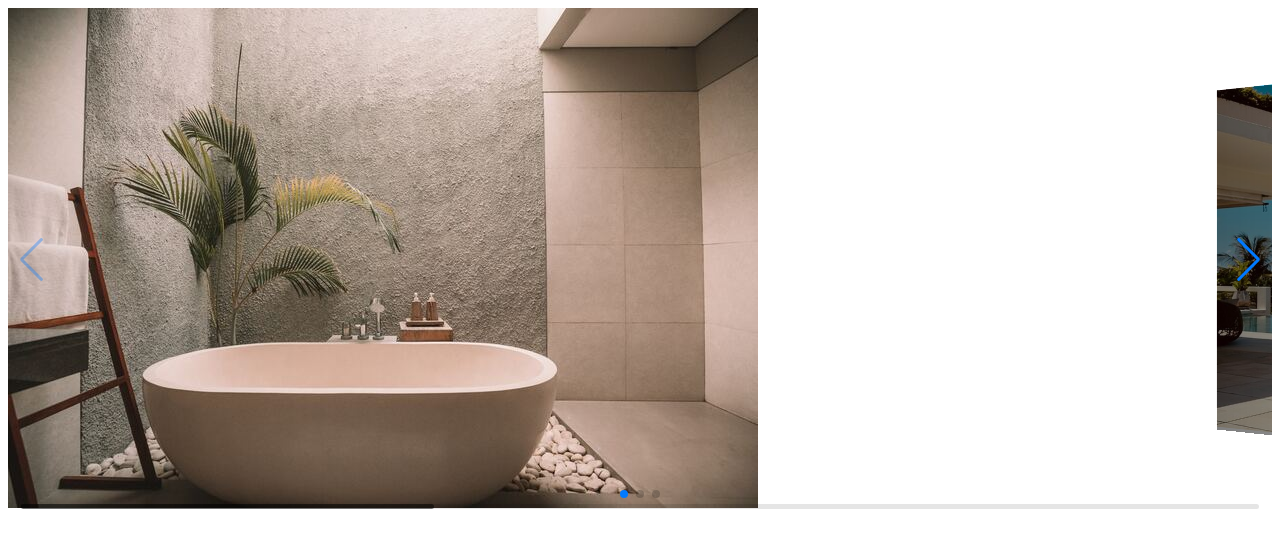
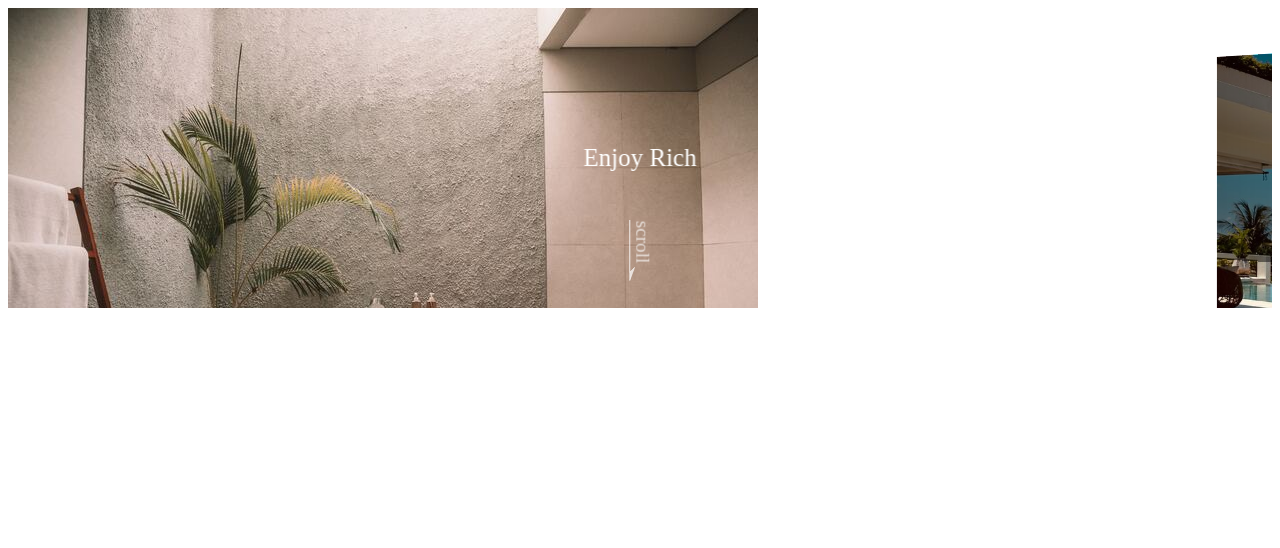
Before and after one commit to randoe0807/codemafia_js_css_2023, a plain HTML site: page 05/070/index.html in a window 1280 px wide. Drawn offline with Linux system fonts and the light colour scheme.

Commit message:
95 ヒーロースライダー実践編 part.1

```diff
--- /dev/null
+++ b/05/070/_mixin.scss
@@ -0,0 +1,19 @@
+@mixin animation(
+  $name,
+  $duration: 1s,
+  $timing-function: ease,
+  $delay: 0s,
+  $iteration-count: 1,
+  $direction: normal,
+  $fill-mode: forwards
+) {
+  animation: {
+    name: $name;
+    duration: $duration;
+    timing-function: $timing-function;
+    delay: $delay;
+    iteration-count: $iteration-count;
+    direction: $direction;
+    fill-mode: $fill-mode;
+  }
+}
--- a/05/070/index.html
+++ b/05/070/index.html
@@ -8,25 +8,28 @@
     <link rel="stylesheet" href="style.css">
   </head>
   <body>
+    <div id="globa-container">
+      <div id="container">
+        <div id="content">
+          <div class="hero">
+            <div class="swiper">
+              <!-- Additional required wrapper -->
+              <div class="swiper-wrapper">
+                <!-- Slides -->
+                <div class="swiper-slide"><div class="hero__title">Enjoy Rich</div><img src="images/image-1.jpg" alt="1"></div>
+                <div class="swiper-slide"><div class="hero__title">Fantastic</div><img src="images/image-2.jpg" alt="2"></div>
+                <div class="swiper-slide"><div class="hero__title">Experience</div><img src="images/image-3.jpg" alt="3"></div>
+              </div>
+              <div class="hero__footer">
+                <img class="hero__downarrow" src="images/arrow.svg">
+                <span class="hero__scrolltext">scroll</span>
+              </div>
+            </div>
+          </div>
+        </div>
+      </div>
+    </div>
     <!-- Slider main container -->
-    <div class="swiper">
-      <!-- Additional required wrapper -->
-      <div class="swiper-wrapper">
-        <!-- Slides -->
-        <div class="swiper-slide"><img src="images/image-1.jpg" alt="1"></div>
-        <div class="swiper-slide"><img src="images/image-2.jpg" alt="2"></div>
-        <div class="swiper-slide"><img src="images/image-3.jpg" alt="3"></div>
-      </div>
-      <!-- If we need pagination -->
-      <div class="swiper-pagination"></div>
-
-      <!-- If we need navigation buttons -->
-      <div class="swiper-button-prev"></div>
-      <div class="swiper-button-next"></div>
-
-      <!-- If we need scrollbar -->
-      <div class="swiper-scrollbar"></div>
-    </div>
 
     <script src="swiper-bundle.min.js"></script>
     <script src="main.js"></script>
--- a/05/070/main.js
+++ b/05/070/main.js
@@ -4,24 +4,4 @@ const swiper = new Swiper(".swiper", {
 //   direction: "vertical",
 //   loop: true,
 	effect: "coverflow",
-
-  // If we need pagination
-  pagination: {
-    // ページネーションの要素を指定
-    el: ".swiper-pagination",
-  },
-
-  // Navigation arrows
-  navigation: {
-    // 次のスライドへのbtn要素を指定
-    nextEl: ".swiper-button-next",
-    // 前のスライドへのbtn要素を指定
-    prevEl: ".swiper-button-prev",
-  },
-
-  // And if we need scrollbar
-  scrollbar: {
-    // スクロールバーの要素を指定
-    el: ".swiper-scrollbar",
-  },
 });
--- a/05/070/style.scss
+++ b/05/070/style.scss
@@ -1,4 +1,62 @@
+@use "_mixin" as *;
+
+$cWhite: white;
+
 .swiper {
     width: 100%;
-    height: 100％;
+    height: 300px;
 }
+
+.hero {
+    &__title {
+        position:absolute;
+        top: 50%;
+        left:50%;
+        transform: translate(-50%, -50%);
+        color: $cWhite;
+        font-size: 25px;
+    }
+    &__footer {
+        position: absolute;
+        left: 50%;
+        bottom: 20px;
+        transform: translateX(-50%);
+        z-index: 2;
+        height: 68px;
+        width: 22px;
+        overflow:hidden;
+    }
+    &__downarrow {
+        position: absolute;
+        left: 0;
+        bottom: 0;
+        width: 6px;
+        @include animation(
+            $name: kf-arrow-anime,
+            $iteration-count: infinite,
+            $duration: 2s,
+            $timing-function:linear,
+        );
+    }
+
+    &__scrolltext{
+        position: absolute;
+        transform: rotate(90deg);
+        left: -8px;
+        top: 11px;
+        color: rgba(255,255,255,0.7);
+        font-size: 1.2em;
+    }
+
+}
+
+@keyframes kf-arrow-anime {
+    0%,
+    50%,
+    100% {
+        transform: translateY(-10%);
+    }
+    30% {
+        transform: none;
+    }
+}
```
Also changed, not shown: 05/070/style.css, 1 other file.
